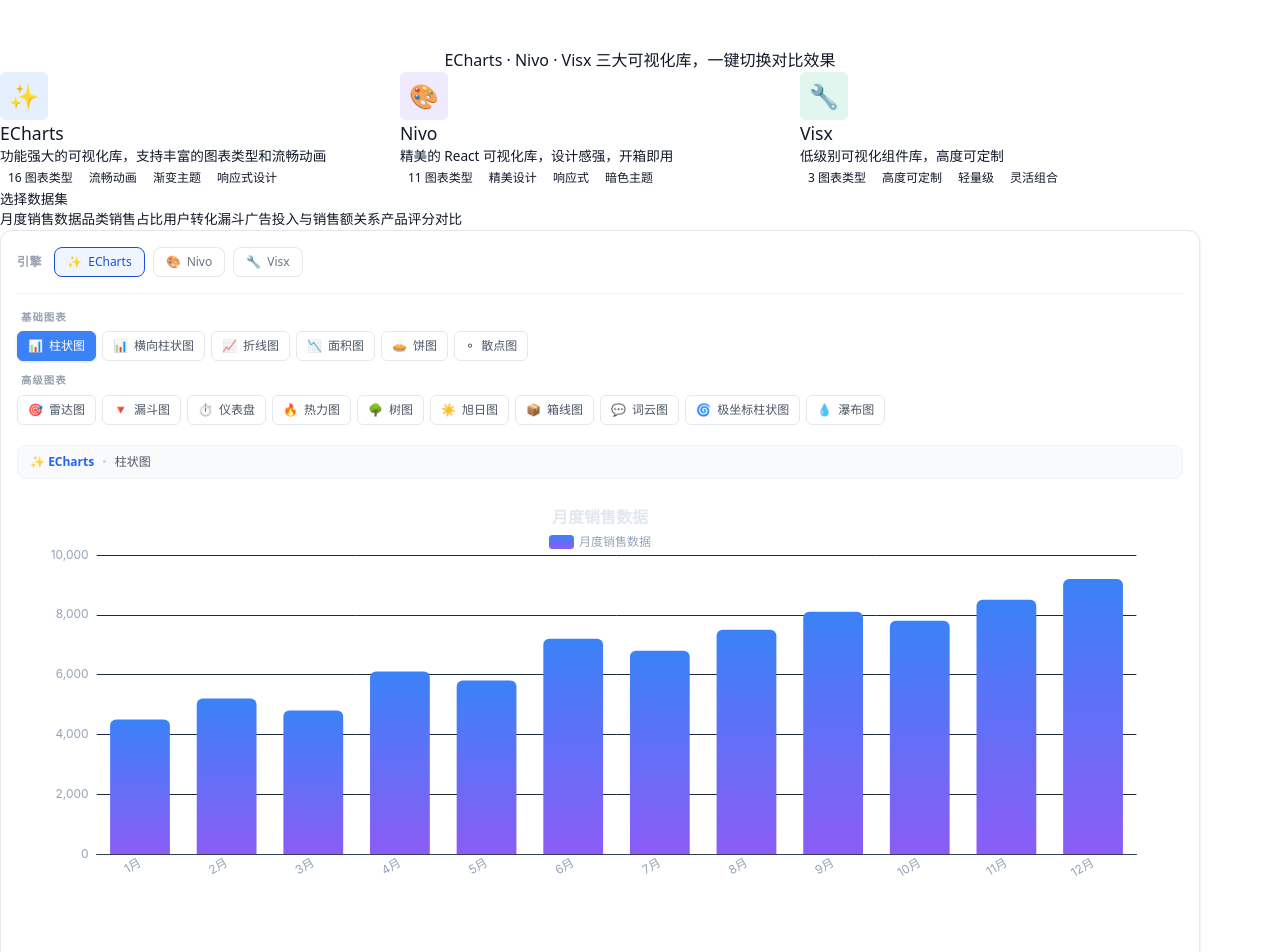
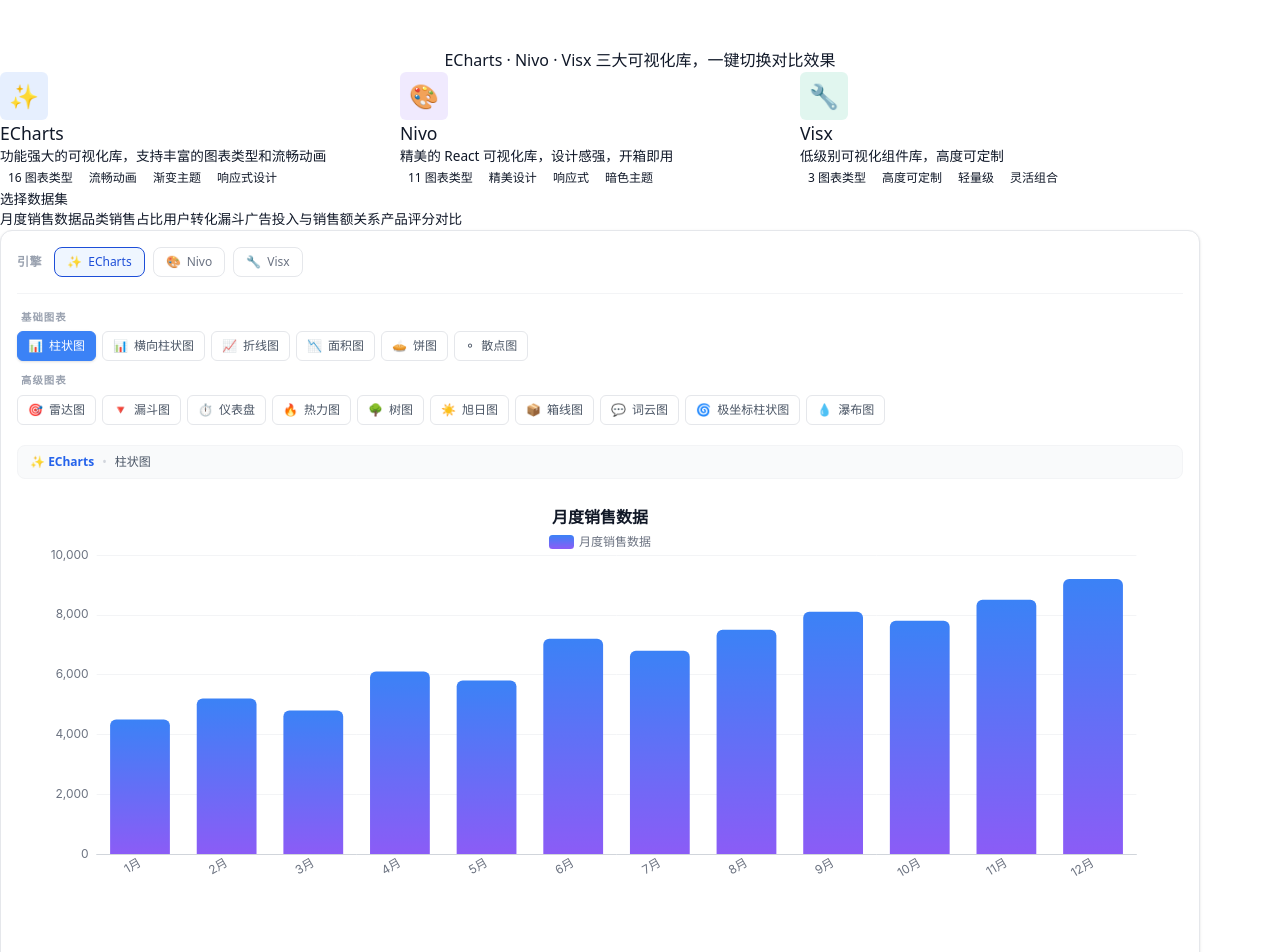
Before and after one commit to 9xxxxxx/ana-agent, a Next.js app in the folder frontend/: page /charts-demo in a window 1280 px wide. Shown: the top 952 px of the page. Built offline with nearby package versions, Linux system fonts and the light colour scheme.

Commit message:
fix: 修复图表空白问题 - 亮色主题 + React 生命周期修复 + 智能轴检测

```diff
--- a/frontend/components/ChatMessages.js
+++ b/frontend/components/ChatMessages.js
@@ -312,11 +312,7 @@
     );
   };
 
-  return (
-    <div className="w-full bg-white border border-gray-200 rounded-xl shadow-sm overflow-hidden p-4">
-       {renderSmartChart()}
-    </div>
-  );
+  return renderSmartChart();
 });
 
 ChartWrapper.displayName = 'ChartWrapper';
--- a/frontend/components/charts/EChartsRenderer.js
+++ b/frontend/components/charts/EChartsRenderer.js
@@ -5,19 +5,19 @@
  * 支持智能图表类型推断、酷炫动画和精美主题
  */
 
-import { useEffect, useRef, useState } from 'react';
+import { useEffect, useRef } from 'react';
 import * as echarts from 'echarts';
 
-// 暗色主题配置
-const darkTheme = {
+// 亮色主题配置（适配白色背景）
+const chartTheme = {
   backgroundColor: 'transparent',
   textStyle: {
-    color: '#94a3b8',
-    fontFamily: 'Inter, sans-serif',
+    color: '#374151',
+    fontFamily: 'Inter, system-ui, sans-serif',
   },
   title: {
     textStyle: {
-      color: '#e2e8f0',
+      color: '#111827',
       fontSize: 16,
       fontWeight: 600,
     },
@@ -26,20 +26,20 @@
   },
   legend: {
     textStyle: {
-      color: '#94a3b8',
+      color: '#6b7280',
     },
     pageTextStyle: {
-      color: '#94a3b8',
+      color: '#6b7280',
     },
   },
   tooltip: {
-    backgroundColor: 'rgba(17, 24, 39, 0.95)',
-    borderColor: '#334155',
+    backgroundColor: 'rgba(255, 255, 255, 0.96)',
+    borderColor: '#e5e7eb',
     borderWidth: 1,
     textStyle: {
-      color: '#e2e8f0',
+      color: '#374151',
     },
-    extraCssText: 'box-shadow: 0 4px 20px rgba(0, 0, 0, 0.5); border-radius: 8px;',
+    extraCssText: 'box-shadow: 0 4px 20px rgba(0, 0, 0, 0.12); border-radius: 8px;',
   },
   grid: {
     left: '3%',
@@ -50,24 +50,24 @@
   },
   xAxis: {
     axisLine: {
-      lineStyle: { color: '#334155' },
+      lineStyle: { color: '#d1d5db' },
     },
     axisLabel: {
-      color: '#94a3b8',
+      color: '#6b7280',
     },
     splitLine: {
-      lineStyle: { color: '#1e293b' },
+      lineStyle: { color: '#f3f4f6' },
     },
   },
   yAxis: {
     axisLine: {
-      lineStyle: { color: '#334155' },
+      lineStyle: { color: '#d1d5db' },
     },
     axisLabel: {
-      color: '#94a3b8',
+      color: '#6b7280',
     },
     splitLine: {
-      lineStyle: { color: '#1e293b' },
+      lineStyle: { color: '#f3f4f6' },
     },
   },
 };
@@ -165,10 +165,10 @@
   }));
 
   return {
-    ...darkTheme,
-    title: { ...darkTheme.title, text: title },
+    ...chartTheme,
+    title: { ...chartTheme.title, text: title },
     tooltip: {
-      ...darkTheme.tooltip,
+      ...chartTheme.tooltip,
       trigger: 'axis',
       axisPointer: {
         type: 'shadow',
@@ -177,22 +177,22 @@
         },
       },
     },
-    legend: { ...darkTheme.legend, top: 35 },
+    legend: { ...chartTheme.legend, top: 35 },
     xAxis: {
-      ...darkTheme.xAxis,
+      ...chartTheme.xAxis,
       type: 'category',
       data: [...new Set(data.map((d) => d[xCol]))],
       axisLabel: {
-        ...darkTheme.xAxis.axisLabel,
+        ...chartTheme.xAxis.axisLabel,
         rotate: data.length > 8 ? 30 : 0,
       },
     },
     yAxis: {
-      ...darkTheme.yAxis,
+      ...chartTheme.yAxis,
       type: 'value',
     },
     series,
-    grid: { ...darkTheme.grid, bottom: data.length > 8 ? 60 : 40 },
+    grid: { ...chartTheme.grid, bottom: data.length > 8 ? 60 : 40 },
   };
 }
 
@@ -242,10 +242,10 @@
   }));
 
   return {
-    ...darkTheme,
-    title: { ...darkTheme.title, text: title },
+    ...chartTheme,
+    title: { ...chartTheme.title, text: title },
     tooltip: {
-      ...darkTheme.tooltip,
+      ...chartTheme.tooltip,
       trigger: 'axis',
       axisPointer: {
         type: 'cross',
@@ -256,15 +256,15 @@
         },
       },
     },
-    legend: { ...darkTheme.legend, top: 35 },
+    legend: { ...chartTheme.legend, top: 35 },
     xAxis: {
-      ...darkTheme.xAxis,
+      ...chartTheme.xAxis,
       type: 'category',
       data: [...new Set(data.map((d) => d[xCol]))],
       boundaryGap: false,
     },
     yAxis: {
-      ...darkTheme.yAxis,
+      ...chartTheme.yAxis,
       type: 'value',
     },
     series,
@@ -287,15 +287,15 @@
   }));
 
   return {
-    ...darkTheme,
-    title: { ...darkTheme.title, text: title },
+    ...chartTheme,
+    title: { ...chartTheme.title, text: title },
     tooltip: {
-      ...darkTheme.tooltip,
+      ...chartTheme.tooltip,
       trigger: 'item',
       formatter: '{b}: {c} ({d}%)',
     },
     legend: {
-      ...darkTheme.legend,
+      ...chartTheme.legend,
       orient: 'vertical',
       right: 20,
       top: 'center',
@@ -309,19 +309,19 @@
         avoidLabelOverlap: true,
         itemStyle: {
           borderRadius: 8,
-          borderColor: '#1a2236',
+          borderColor: '#e5e7eb',
           borderWidth: 2,
         },
         label: {
           show: true,
           position: 'outside',
           formatter: '{b}\n{d}%',
-          color: '#94a3b8',
+          color: '#6b7280',
         },
         labelLine: {
           show: true,
           lineStyle: {
-            color: '#475569',
+            color: '#9ca3af',
           },
         },
         emphasis: {
@@ -375,25 +375,25 @@
   }));
 
   return {
-    ...darkTheme,
-    title: { ...darkTheme.title, text: title },
+    ...chartTheme,
+    title: { ...chartTheme.title, text: title },
     tooltip: {
-      ...darkTheme.tooltip,
+      ...chartTheme.tooltip,
       trigger: 'item',
       formatter: (params) => `${xCol}: ${params.data[0]}<br/>${yCol}: ${params.data[1]}`,
     },
-    legend: { ...darkTheme.legend, top: 35 },
+    legend: { ...chartTheme.legend, top: 35 },
     xAxis: {
-      ...darkTheme.xAxis,
+      ...chartTheme.xAxis,
       type: 'value',
       name: xCol,
-      nameTextStyle: { color: '#94a3b8' },
+      nameTextStyle: { color: '#6b7280' },
     },
     yAxis: {
-      ...darkTheme.yAxis,
+      ...chartTheme.yAxis,
       type: 'value',
       name: yCol,
-      nameTextStyle: { color: '#94a3b8' },
+      nameTextStyle: { color: '#6b7280' },
     },
     series,
   };
@@ -409,15 +409,15 @@
   }));
 
   return {
-    ...darkTheme,
-    title: { ...darkTheme.title, text: title },
-    tooltip: { ...darkTheme.tooltip },
+    ...chartTheme,
+    title: { ...chartTheme.title, text: title },
+    tooltip: { ...chartTheme.tooltip },
     radar: {
       indicator: indicators,
       shape: 'polygon',
       splitNumber: 5,
       axisName: {
-        color: '#94a3b8',
+        color: '#6b7280',
       },
       splitLine: {
         lineStyle: {
@@ -480,10 +480,10 @@
   }));
 
   return {
-    ...darkTheme,
-    title: { ...darkTheme.title, text: title },
+    ...chartTheme,
+    title: { ...chartTheme.title, text: title },
     tooltip: {
-      ...darkTheme.tooltip,
+      ...chartTheme.tooltip,
       trigger: 'item',
       formatter: '{b}: {c}',
     },
@@ -515,7 +515,7 @@
           },
         },
         itemStyle: {
-          borderColor: '#1a2236',
+          borderColor: '#e5e7eb',
           borderWidth: 1,
         },
         emphasis: {
@@ -537,8 +537,8 @@
   const value = data[0]?.[yCol] || 0;
 
   return {
-    ...darkTheme,
-    title: { ...darkTheme.title, text: title },
+    ...chartTheme,
+    title: { ...chartTheme.title, text: title },
     series: [
       {
         type: 'gauge',
@@ -581,12 +581,12 @@
           length: 12,
           lineStyle: {
             width: 2,
-            color: '#475569',
+            color: '#9ca3af',
           },
         },
         axisLabel: {
           distance: 30,
-          color: '#94a3b8',
+          color: '#6b7280',
           fontSize: 12,
         },
         anchor: {
@@ -596,13 +596,13 @@
           itemStyle: {
             borderWidth: 8,
             borderColor: '#3b82f6',
-            color: '#1a2236',
+            color: '#e5e7eb',
           },
         },
         title: {
           show: true,
           offsetCenter: [0, '80%'],
-          color: '#94a3b8',
+          color: '#6b7280',
           fontSize: 14,
         },
         detail: {
@@ -610,7 +610,7 @@
           fontSize: 36,
           fontWeight: 'bold',
           offsetCenter: [0, '50%'],
-          color: '#e2e8f0',
+          color: '#374151',
           formatter: '{value}',
         },
         data: [{ value: Math.round(value), name: data[0]?.[xCol] || '' }],
@@ -636,24 +636,24 @@
   const maxValue = Math.max(...data.map((d) => d[yCol]));
 
   return {
-    ...darkTheme,
-    title: { ...darkTheme.title, text: title },
+    ...chartTheme,
+    title: { ...chartTheme.title, text: title },
     tooltip: {
-      ...darkTheme.tooltip,
+      ...chartTheme.tooltip,
       position: 'top',
       formatter: (params) => {
         return `${xCategories[params.data[0]]}<br/>${yCategories[params.data[1]]}: ${params.data[2]}`;
       },
     },
-    grid: { ...darkTheme.grid, top: 60, right: 80 },
+    grid: { ...chartTheme.grid, top: 60, right: 80 },
     xAxis: {
-      ...darkTheme.xAxis,
+      ...chartTheme.xAxis,
       type: 'category',
       data: xCategories,
       splitArea: { show: true },
     },
     yAxis: {
-      ...darkTheme.yAxis,
+      ...chartTheme.yAxis,
       type: 'category',
       data: yCategories,
       splitArea: { show: true },
@@ -669,7 +669,7 @@
         color: ['#1e3a5f', '#3b82f6', '#10b981', '#f59e0b', '#ef4444'],
       },
       textStyle: {
-        color: '#94a3b8',
+        color: '#6b7280',
       },
     },
     series: [
@@ -679,7 +679,7 @@
         data: heatmapData,
         label: {
           show: true,
-          color: '#e2e8f0',
+          color: '#374151',
           fontSize: 10,
         },
         emphasis: {
@@ -707,10 +707,10 @@
   }));
 
   return {
-    ...darkTheme,
-    title: { ...darkTheme.title, text: title },
+    ...chartTheme,
+    title: { ...chartTheme.title, text: title },
     tooltip: {
-      ...darkTheme.tooltip,
+      ...chartTheme.tooltip,
       trigger: 'item',
       formatter: '{b}: {c}',
     },
@@ -742,7 +742,7 @@
           color: '#fff',
         },
         itemStyle: {
-          borderColor: '#1a2236',
+          borderColor: '#e5e7eb',
           borderWidth: 2,
           gapWidth: 2,
         },
@@ -781,10 +781,10 @@
   }));
 
   return {
-    ...darkTheme,
-    title: { ...darkTheme.title, text: title },
+    ...chartTheme,
+    title: { ...chartTheme.title, text: title },
     tooltip: {
-      ...darkTheme.tooltip,
+      ...chartTheme.tooltip,
       trigger: 'item',
       formatter: '{b}: {c} ({d}%)',
     },
@@ -809,7 +809,7 @@
             r: '45%',
             itemStyle: {
               borderWidth: 2,
-              borderColor: '#1a2236',
+              borderColor: '#e5e7eb',
             },
             label: {
               rotate: 'tangential',
@@ -821,13 +821,13 @@
             r: '90%',
             itemStyle: {
               borderWidth: 2,
-              borderColor: '#1a2236',
+              borderColor: '#e5e7eb',
             },
             label: {
               position: 'outside',
               padding: 3,
               silent: false,
-              color: '#94a3b8',
+              color: '#6b7280',
             },
           },
         ],
@@ -861,28 +861,28 @@
   });
 
   return {
-    ...darkTheme,
-    title: { ...darkTheme.title, text: title },
+    ...chartTheme,
+    title: { ...chartTheme.title, text: title },
     tooltip: {
-      ...darkTheme.tooltip,
+      ...chartTheme.tooltip,
       trigger: 'item',
       formatter: (params) => {
         return `${params.name}<br/>最小: ${params.data[1]}<br/>Q1: ${params.data[2]}<br/>中位数: ${params.data[3]}<br/>Q3: ${params.data[4]}<br/>最大: ${params.data[5]}`;
       },
     },
-    grid: { ...darkTheme.grid, bottom: 60 },
+    grid: { ...chartTheme.grid, bottom: 60 },
     xAxis: {
-      ...darkTheme.xAxis,
+      ...chartTheme.xAxis,
       type: 'category',
       data: Object.keys(grouped),
       boundaryGap: true,
       axisLabel: {
-        ...darkTheme.xAxis.axisLabel,
+        ...chartTheme.xAxis.axisLabel,
         rotate: Object.keys(grouped).length > 5 ? 30 : 0,
       },
     },
     yAxis: {
-      ...darkTheme.yAxis,
+      ...chartTheme.yAxis,
       type: 'value',
     },
     series: [
@@ -928,16 +928,16 @@
   }));
 
   return {
-    ...darkTheme,
-    title: { ...darkTheme.title, text: title },
+    ...chartTheme,
+    title: { ...chartTheme.title, text: title },
     tooltip: {
-      ...darkTheme.tooltip,
+      ...chartTheme.tooltip,
       trigger: 'item',
       formatter: '{b}: {c}',
     },
     xAxis: { show: false, type: 'value' },
     yAxis: { show: false, type: 'value' },
-    grid: { ...darkTheme.grid, left: 0, right: 0, top: 60, bottom: 0 },
+    grid: { ...chartTheme.grid, left: 0, right: 0, top: 60, bottom: 0 },
     series: [
       {
         type: 'scatter',
@@ -969,10 +969,10 @@
  */
 function generatePolarBarOption(data, xCol, yCol, title) {
   return {
-    ...darkTheme,
-    title: { ...darkTheme.title, text: title },
+    ...chartTheme,
+    title: { ...chartTheme.title, text: title },
     tooltip: {
-      ...darkTheme.tooltip,
+      ...chartTheme.tooltip,
       trigger: 'axis',
       axisPointer: { type: 'shadow' },
     },
@@ -988,18 +988,18 @@
       axisLine: {
         lineStyle: { color: '#334155' },
       },
-      axisLabel: { color: '#94a3b8' },
+      axisLabel: { color: '#6b7280' },
     },
     radiusAxis: {
       type: 'category',
       data: data.map((d) => d[xCol]),
       splitLine: {
-        lineStyle: { color: '#1e293b' },
+        lineStyle: { color: '#f3f4f6' },
       },
       axisLine: {
         lineStyle: { color: '#334155' },
       },
-      axisLabel: { color: '#94a3b8' },
+      axisLabel: { color: '#6b7280' },
     },
     series: [
       {
@@ -1054,19 +1054,19 @@
   }));
 
   return {
-    ...darkTheme,
-    title: { ...darkTheme.title, text: title },
-    tooltip: { ...darkTheme.tooltip, trigger: 'axis' },
-    legend: { ...darkTheme.legend, top: 35 },
+    ...chartTheme,
+    title: { ...chartTheme.title, text: title },
+    tooltip: { ...chartTheme.tooltip, trigger: 'axis' },
+    legend: { ...chartTheme.legend, top: 35 },
     xAxis: {
-      ...darkTheme.xAxis,
+      ...chartTheme.xAxis,
       type: 'category',
       boundaryGap: false,
       data: [...new Set(data.map((d) => d[xCol]))],
     },
-    yAxis: { ...darkTheme.yAxis, type: 'value' },
+    yAxis: { ...chartTheme.yAxis, type: 'value' },
     series,
-    grid: { ...darkTheme.grid, top: 80 },
+    grid: { ...chartTheme.grid, top: 80 },
   };
 }
 
@@ -1091,10 +1091,10 @@
   });
 
   return {
-    ...darkTheme,
-    title: { ...darkTheme.title, text: title },
+    ...chartTheme,
+    title: { ...chartTheme.title, text: title },
     tooltip: {
-      ...darkTheme.tooltip,
+      ...chartTheme.tooltip,
       trigger: 'axis',
       axisPointer: { type: 'shadow' },
       formatter: (params) => {
@@ -1102,17 +1102,17 @@
         return `${d.name}<br/>值: ${d.value}<br/>累计: ${d.end}`;
       },
     },
-    grid: { ...darkTheme.grid, bottom: 60 },
+    grid: { ...chartTheme.grid, bottom: 60 },
     xAxis: {
-      ...darkTheme.xAxis,
+      ...chartTheme.xAxis,
       type: 'category',
       data: data.map((d) => d[xCol]),
       axisLabel: {
-        ...darkTheme.xAxis.axisLabel,
+        ...chartTheme.xAxis.axisLabel,
         rotate: data.length > 8 ? 30 : 0,
       },
     },
-    yAxis: { ...darkTheme.yAxis, type: 'value' },
+    yAxis: { ...chartTheme.yAxis, type: 'value' },
     series: [
       {
         name: title,
@@ -1129,18 +1129,47 @@
 }
 
 /**
- * 主图表生成函数
+ * 主图表生成函数（含智能轴检测）
  */
 function generateChartOption(data, config) {
-  const { chartType, xCol, yCol, title, colorCol, sizeCol } = config;
+  let { chartType, xCol, yCol, title, colorCol, sizeCol } = config;
+
+  // 智能轴检测：如果 xCol 是纯数字列而 yCol 是字符串列，自动交换
+  if (data && data.length > 0 && xCol && yCol) {
+    const xValues = data.map((d) => d[xCol]);
+    const yValues = data.map((d) => d[yCol]);
+    const xIsNumeric = xValues.every((v) => typeof v === 'number' || (!isNaN(parseFloat(v)) && typeof v !== 'string'));
+    const yIsString = yValues.every((v) => typeof v === 'string' && isNaN(parseFloat(v)));
+
+    // 对于 bar/line/area 等需要类别轴的图表，确保 xCol 是类别列
+    const needsCategoryX = ['bar', 'horizontal_bar', 'line', 'area', 'radar', 'funnel', 'polar_bar', 'waterfall'];
+    if (xIsNumeric && yIsString && needsCategoryX.includes(chartType || 'bar')) {
+      [xCol, yCol] = [yCol, xCol];
+    }
+  }
 
   const type = chartType || inferChartType(data, xCol, yCol);
 
   switch (type) {
     case 'bar':
       return generateBarOption(data, xCol, yCol, title, colorCol);
-    case 'horizontal_bar':
-      return generateBarOption(data, xCol, yCol, title, colorCol);
+    case 'horizontal_bar': {
+      // 横向柱状图：交换 X/Y 轴
+      const opt = generateBarOption(data, xCol, yCol, title, colorCol);
+      // 将柱状图转为横向：类别在 Y 轴，数值在 X 轴
+      const categories = [...new Set(data.map((d) => d[xCol]))];
+      opt.xAxis = { ...chartTheme.xAxis, type: 'value' };
+      opt.yAxis = { ...chartTheme.yAxis, type: 'category', data: categories, inverse: true };
+      opt.grid = { ...chartTheme.grid, left: '15%', bottom: 40 };
+      // 柱子圆角改为水平方向
+      if (opt.series) {
+        opt.series = opt.series.map(s => ({
+          ...s,
+          itemStyle: { ...s.itemStyle, borderRadius: [0, 6, 6, 0] },
+        }));
+      }
+      return opt;
+    }
     case 'line':
       return generateLineOption(data, xCol, yCol, title, colorCol);
     case 'area':
@@ -1185,63 +1214,62 @@
 }) {
   const chartRef = useRef(null);
   const chartInstance = useRef(null);
-  const [isLoading, setIsLoading] = useState(true);
 
+  // 单一 useEffect 处理初始化、更新和清理
   useEffect(() => {
     if (!chartRef.current || !data || !config) return;
 
-    // 初始化图表
+    // 如果实例已被 dispose（React Strict Mode 二次渲染），重新创建
+    if (chartInstance.current && chartInstance.current.isDisposed()) {
+      chartInstance.current = null;
+    }
+
+    // 初始化图表实例
     if (!chartInstance.current) {
       chartInstance.current = echarts.init(chartRef.current, null, {
         renderer: 'canvas',
       });
     }
 
-    // 生成配置
-    const option = generateChartOption(data, config);
-
-    // 设置配置
-    chartInstance.current.setOption(option, true);
-    setIsLoading(false);
+    // 生成配置并渲染
+    try {
+      const option = generateChartOption(data, config);
+      chartInstance.current.setOption(option, true);
+    } catch (err) {
+      console.error('[EChartsRenderer] 生成图表配置失败:', err);
+    }
 
     // 回调
     onChartReady?.(chartInstance.current);
 
-    // 响应式
+    // 响应式调整
     const handleResize = () => {
-      chartInstance.current?.resize();
+      if (chartInstance.current && !chartInstance.current.isDisposed()) {
+        chartInstance.current.resize();
+      }
     };
     window.addEventListener('resize', handleResize);
 
+    // 清理
     return () => {
       window.removeEventListener('resize', handleResize);
+      if (chartInstance.current && !chartInstance.current.isDisposed()) {
+        chartInstance.current.dispose();
+        chartInstance.current = null;
+      }
     };
   }, [data, config, onChartReady]);
 
-  // 清理
-  useEffect(() => {
-    return () => {
-      chartInstance.current?.dispose();
-    };
-  }, []);
-
   if (!data || !config) {
     return (
-      <div className="chart-container" style={{ height, display: 'flex', alignItems: 'center', justifyContent: 'center' }}>
-        <span style={{ color: 'var(--text-tertiary)' }}>暂无数据</span>
+      <div style={{ height, display: 'flex', alignItems: 'center', justifyContent: 'center' }}>
+        <span style={{ color: '#9ca3af' }}>暂无图表数据</span>
       </div>
     );
   }
 
   return (
-    <div className="chart-container echarts-container" style={{ height, position: 'relative' }}>
-      {isLoading && (
-        <div className="chart-loading">
-          <div className="loading-spinner"></div>
-        </div>
-      )}
-      <div ref={chartRef} style={{ width: '100%', height: '100%' }} />
-    </div>
+    <div ref={chartRef} style={{ width: '100%', height }} />
   );
 }
 
@@ -1264,6 +1292,7 @@
   generatePolarBarOption,
   generateAreaOption,
   generateWaterfallOption,
-  darkTheme,
+  chartTheme as darkTheme,
+  chartTheme,
   gradientColors,
 };
```
